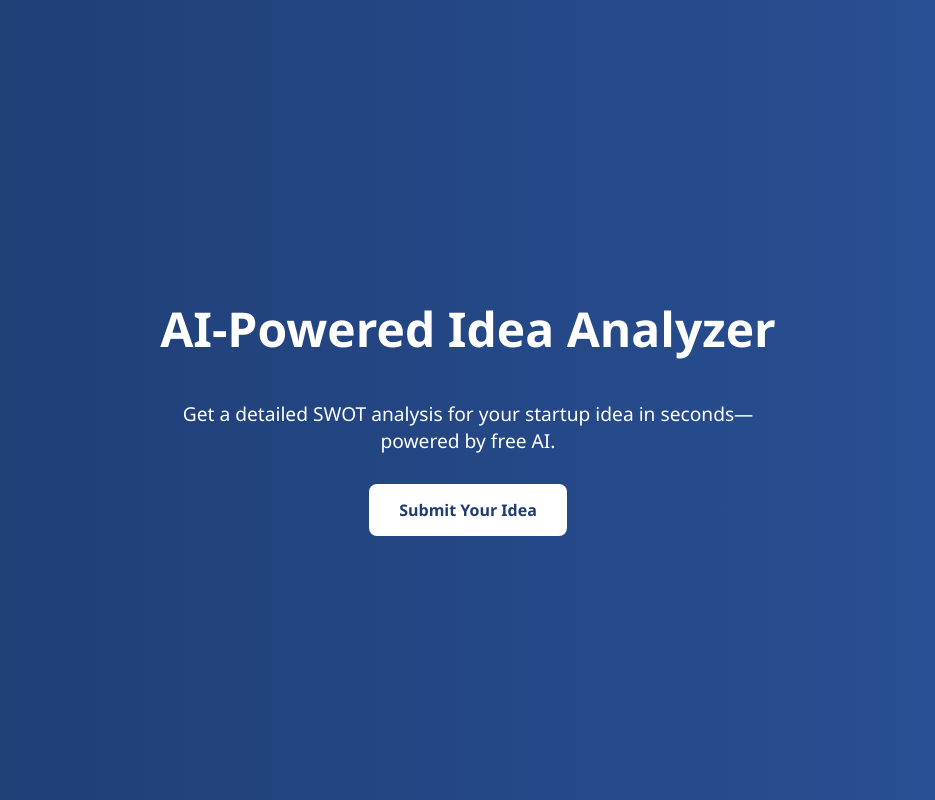
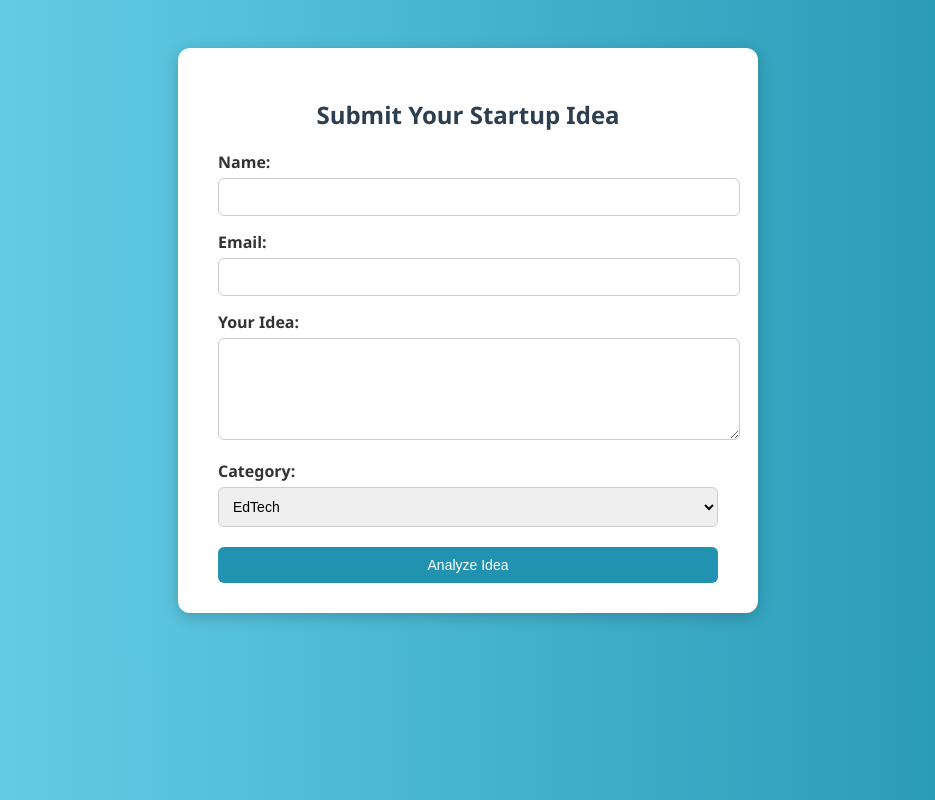
Before and after one commit to JyoAdityaaa/idea-analyzer, a plain HTML site: page index.html in a window 1280 px wide. Shown: the whole page, without its empty margins (172-1107 px from the left). Drawn offline with Linux system fonts and the light colour scheme.

Commit message:
Update index.html

```diff
--- a/index.html
+++ b/index.html
@@ -1,48 +1,93 @@
+<!DOCTYPE html>
 <html lang="en">
 <head>
   <meta charset="UTF-8">
-  <meta name="viewport" content="width=device-width, initial-scale=1.0">
   <title>AI SWOT Analyzer</title>
   <style>
     body {
-      font-family: 'Segoe UI', Tahoma, Geneva, Verdana, sans-serif;
-      margin: 0;
-      padding: 0;
-      background: linear-gradient(to right, #1e3c72, #2a5298);
+      font-family: 'Segoe UI', sans-serif;
+      background: linear-gradient(to right, #6dd5ed, #2193b0);
+      color: #333;
+      padding: 40px;
+      display: flex;
+      justify-content: center;
+    }
+
+    .form-box {
+      background: white;
+      padding: 30px 40px;
+      border-radius: 12px;
+      box-shadow: 0 4px 15px rgba(0,0,0,0.2);
+      width: 100%;
+      max-width: 500px;
+    }
+
+    h2 {
+      text-align: center;
+      color: #2c3e50;
+    }
+
+    label {
+      font-weight: bold;
+      display: block;
+      margin-top: 15px;
+    }
+
+    input, textarea, select {
+      width: 100%;
+      padding: 10px;
+      margin-top: 5px;
+      border-radius: 6px;
+      border: 1px solid #ccc;
+      font-size: 14px;
+    }
+
+    input[type="submit"] {
+      margin-top: 20px;
+      background-color: #2193b0;
       color: white;
-      display: flex;
-      flex-direction: column;
-      align-items: center;
-      justify-content: center;
-      height: 100vh;
-      text-align: center;
+      border: none;
+      cursor: pointer;
+      transition: background 0.3s ease;
     }
-    h1 {
-      font-size: 3rem;
-      margin-bottom: 20px;
-    }
-    p {
-      font-size: 1.2rem;
-      max-width: 600px;
-      margin-bottom: 30px;
-    }
-    a.button {
-      background: white;
-      color: #1e3c72;
-      padding: 15px 30px;
-      text-decoration: none;
-      font-weight: bold;
-      border-radius: 8px;
-      transition: background 0.3s;
-    }
-    a.button:hover {
-      background: #f0f0f0;
+
+    input[type="submit"]:hover {
+      background-color: #1e7e96;
     }
   </style>
 </head>
 <body>
-  <h1>AI-Powered Idea Analyzer</h1>
-  <p>Get a detailed SWOT analysis for your startup idea in seconds—powered by free AI.</p>
-  <a class="button" href="form.html">Submit Your Idea</a>
+  <div class="form-box">
+    <h2>Submit Your Startup Idea</h2>
+    <form
+      action="https://hook.us2.make.com/wknahpbdafomh3gcd3ykcnxpi27pp9u9"
+      method="post"
+      target="_self"
+      onsubmit="setTimeout(() => {
+        const name = document.querySelector('[name=name]').value;
+        const idea = document.querySelector('[name=idea]').value;
+        window.location.href = 'result.html?name=' + encodeURIComponent(name) + '&idea=' + encodeURIComponent(idea);
+      }, 2000);"
+    >
+      <label for="name">Name:</label>
+      <input type="text" name="name" required>
+
+      <label for="email">Email:</label>
+      <input type="email" name="email" required>
+
+      <label for="idea">Your Idea:</label>
+      <textarea name="idea" rows="5" required></textarea>
+
+      <label for="category">Category:</label>
+      <select name="category">
+        <option value="EdTech">EdTech</option>
+        <option value="FinTech">FinTech</option>
+        <option value="HealthTech">HealthTech</option>
+        <option value="Other">Other</option>
+      </select>
+
+      <input type="submit" value="Analyze Idea">
+    </form>
+  </div>
 </body>
 </html>
```
